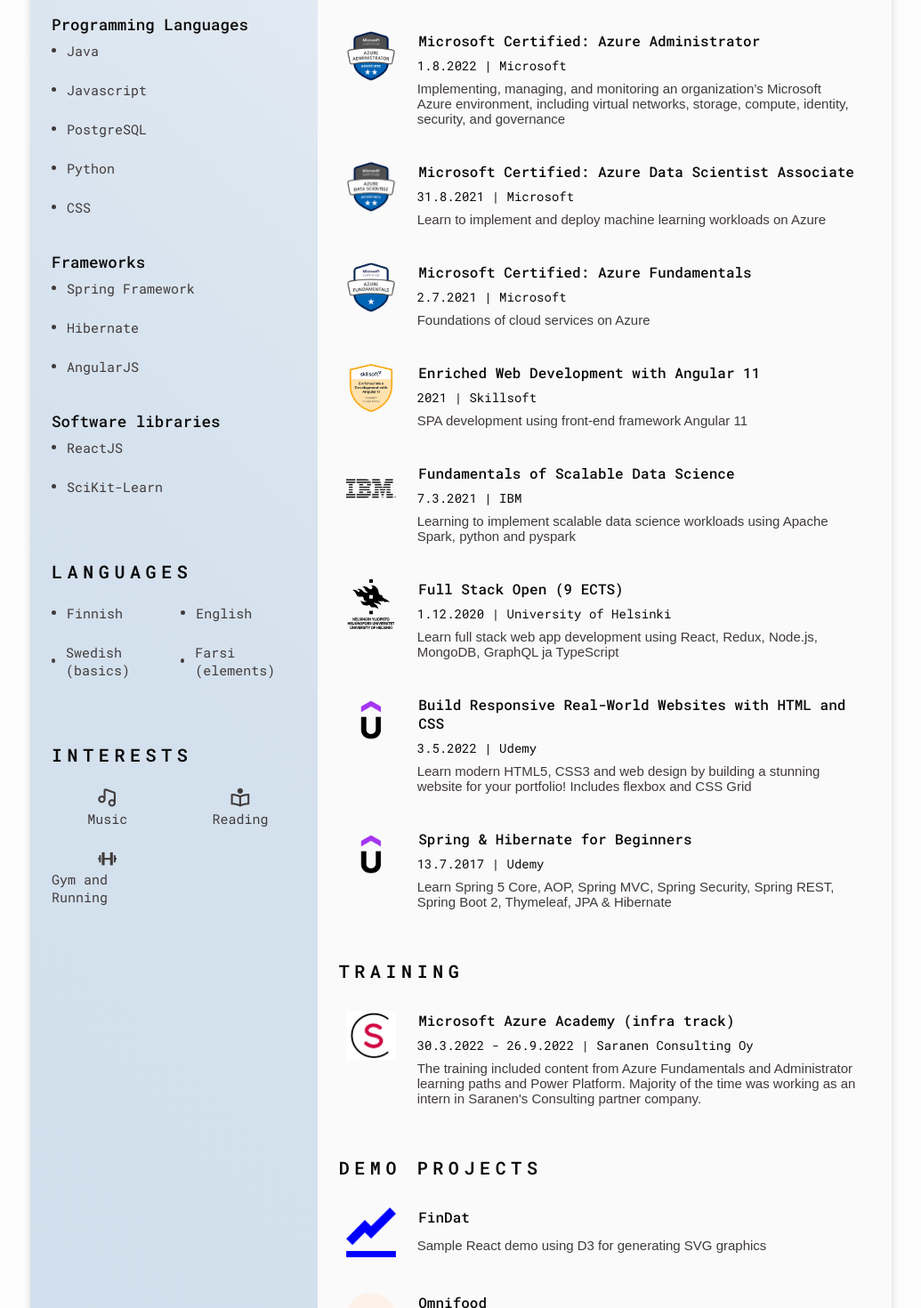
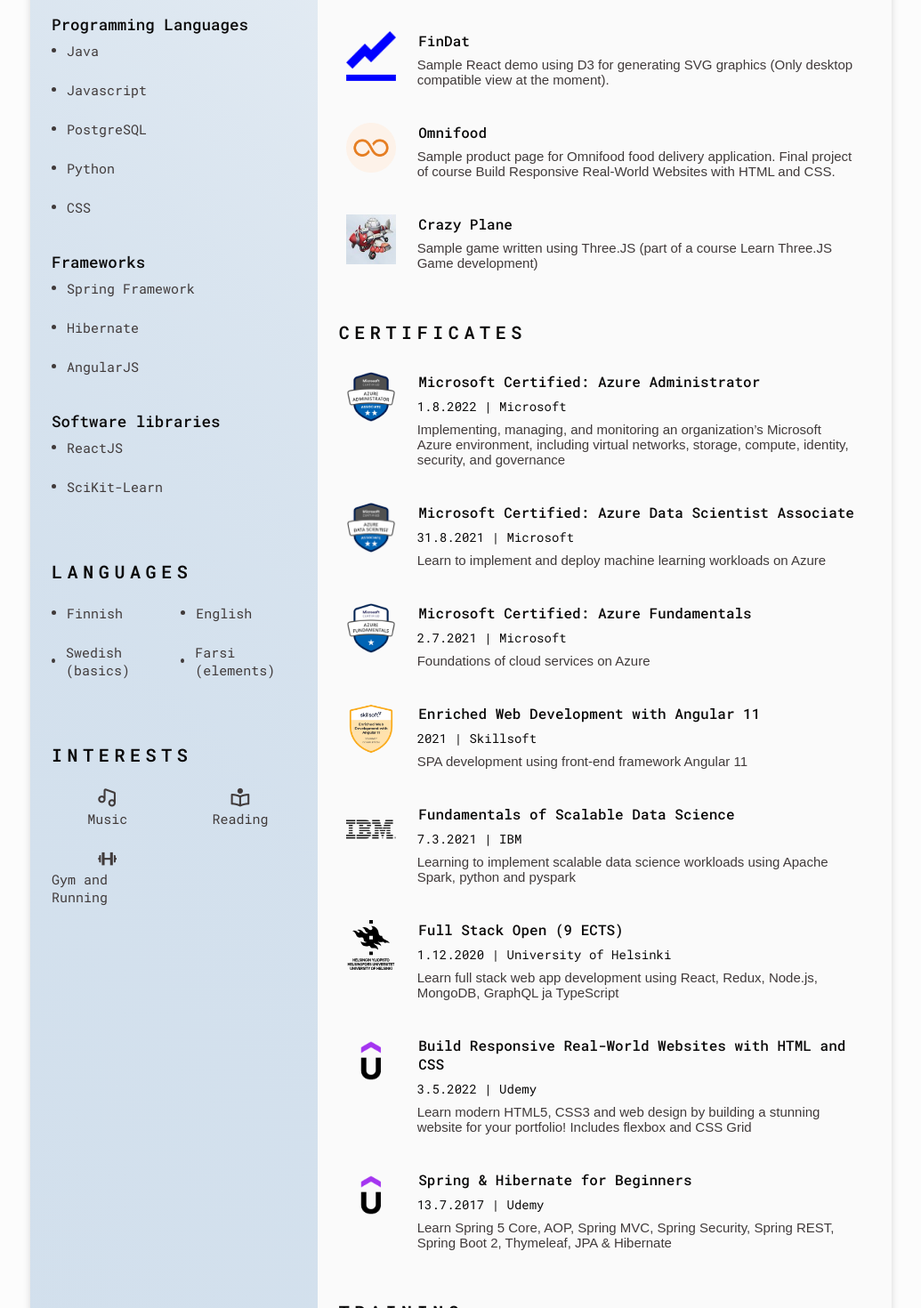
Before and after one commit to pesalu/petri-luukkonen-profile, a React (Create React App) app: page / in a window 1280 px wide. Shown: the part 1300-2770 px from the top of the page at 89% size, without its empty margins (122-1157 px from the left). Built offline with nearby package versions, Linux system fonts and the light colour scheme; a web font is replaced by a local one.

Commit message:
Updated downloadable cv.

```diff
--- a/package.json
+++ b/package.json
@@ -2,7 +2,7 @@
   "name": "my-reactapp",
   "version": "0.1.0",
   "private": true,
-  "homepage": "https://pesalu.github.io/petri-luukkonen-profile",
+  "homepage": "./",
   "dependencies": {
     "@testing-library/jest-dom": "^5.16.2",
     "@testing-library/react": "^12.1.2",
--- a/src/components/Body.js
+++ b/src/components/Body.js
@@ -79,6 +79,13 @@
                 </div>
                 <div className="resume__right">
                   <Experience t={t}></Experience>
+                  <Projects
+                    listTitle={t("projects")}
+                    projects={t("projects", {
+                      ns: "cvcontent",
+                      returnObjects: true,
+                    })}
+                  ></Projects>
                   <Certificates
                     listTitle={t("certificates")}
                     certificates={t("certificates", {
@@ -93,13 +100,6 @@
                       returnObjects: true,
                     })}
                   ></Training>
-                  <Projects
-                    listTitle={t("projects")}
-                    projects={t("projects", {
-                      ns: "cvcontent",
-                      returnObjects: true,
-                    })}
-                  ></Projects>
                   <Publications
                     listTitle={t("publications")}
                     publications={t("publications", {
@@ -115,6 +115,13 @@
                 <SocialMedia t={t}></SocialMedia>
                 <ProfileDescription t={t}></ProfileDescription>
                 <Experience t={t}></Experience>
+                <Projects
+                  listTitle={t("projects")}
+                  projects={t("projects", {
+                    ns: "cvcontent",
+                    returnObjects: true,
+                  })}
+                ></Projects>
                 <Certificates
                   listTitle={t("certificates")}
                   certificates={t("certificates", {
@@ -122,13 +129,6 @@
                     returnObjects: true,
                   })}
                 ></Certificates>
-                <Projects
-                  listTitle={t("projects")}
-                  projects={t("projects", {
-                    ns: "cvcontent",
-                    returnObjects: true,
-                  })}
-                ></Projects>
                 <Publications
                   listTitle={t("publications")}
                   publications={t("publications", {
--- a/src/components/Home.js
+++ b/src/components/Home.js
@@ -106,7 +106,7 @@
               href={t("cvUrl", {
                 ns: "cvcontent",
               })}
-              download="CV-Petri-Luukkonen.pdf"
+              download="CV-Petri-Luukkonen-eng.pdf"
               className="home__button-mobile"
               id="resume-button-mobile"
             >
@@ -128,7 +128,14 @@
         className="generate-pdf"
         title="Generate PDF"
         id="resume-button"
-        onClick={print()}
+        onClick={() => {
+          var link = document.createElement("a");
+          link.href = t("cvUrl", {
+            ns: "cvcontent",
+          });
+          link.download = "CV-Petri-Luukkonen-eng.pdf";
+          link.dispatchEvent(new MouseEvent("click"));
+        }}
       ></BoxIcon>
       <LanguageOptions></LanguageOptions>
     </section>
--- a/src/i18n/locales/en/cv-content.json
+++ b/src/i18n/locales/en/cv-content.json
@@ -256,7 +256,7 @@
     {
       "projectLogo": "assets/img/project-logos/linechartlogo.png",
       "name": "FinDat",
-      "description": "Sample React demo using D3 for generating SVG graphics",
+      "description": "Sample React demo using D3 for generating SVG graphics (Only desktop compatible view at the moment).",
       "url": "https://victorious-glacier-0527aee03.2.azurestaticapps.net/"
     },
     {
--- a/src/i18n/locales/fi/cv-content.json
+++ b/src/i18n/locales/fi/cv-content.json
@@ -259,6 +259,12 @@
   ],
   "projects": [
     {
+      "projectLogo": "assets/img/project-logos/linechartlogo.png",
+      "name": "FinDat",
+      "description": "Sample React demo using D3 for generating SVG graphics (Only desktop compatible view at the moment).",
+      "url": "https://victorious-glacier-0527aee03.2.azurestaticapps.net/"
+    },
+    {
       "projectLogo": "assets/img/project-logos/omnifood-logo.png",
       "name": "Omnifood",
       "description": "Sample product page for Omnifood food delivery application. Final project of course Build Responsive Real-World Websites with HTML and CSS.",
@@ -269,12 +275,6 @@
       "name": "Crazy Plane",
       "description": "Sample game written using Three.JS (part of a course Learn Three.JS Game development)",
       "url": "https://agreeable-plant-0d5648a03.1.azurestaticapps.net/"
-    },
-    {
-      "projectLogo": "assets/img/project-logos/linechartlogo.jpg",
-      "name": "FinDat",
-      "description": "Sample React demo using D3 for generating SVG graphics",
-      "url": "https://victorious-glacier-0527aee03.2.azurestaticapps.net/"
     }
   ],
   "certificates": [
```
Also changed, not shown: 2 other files (tests, documents, lock files or other folders).
